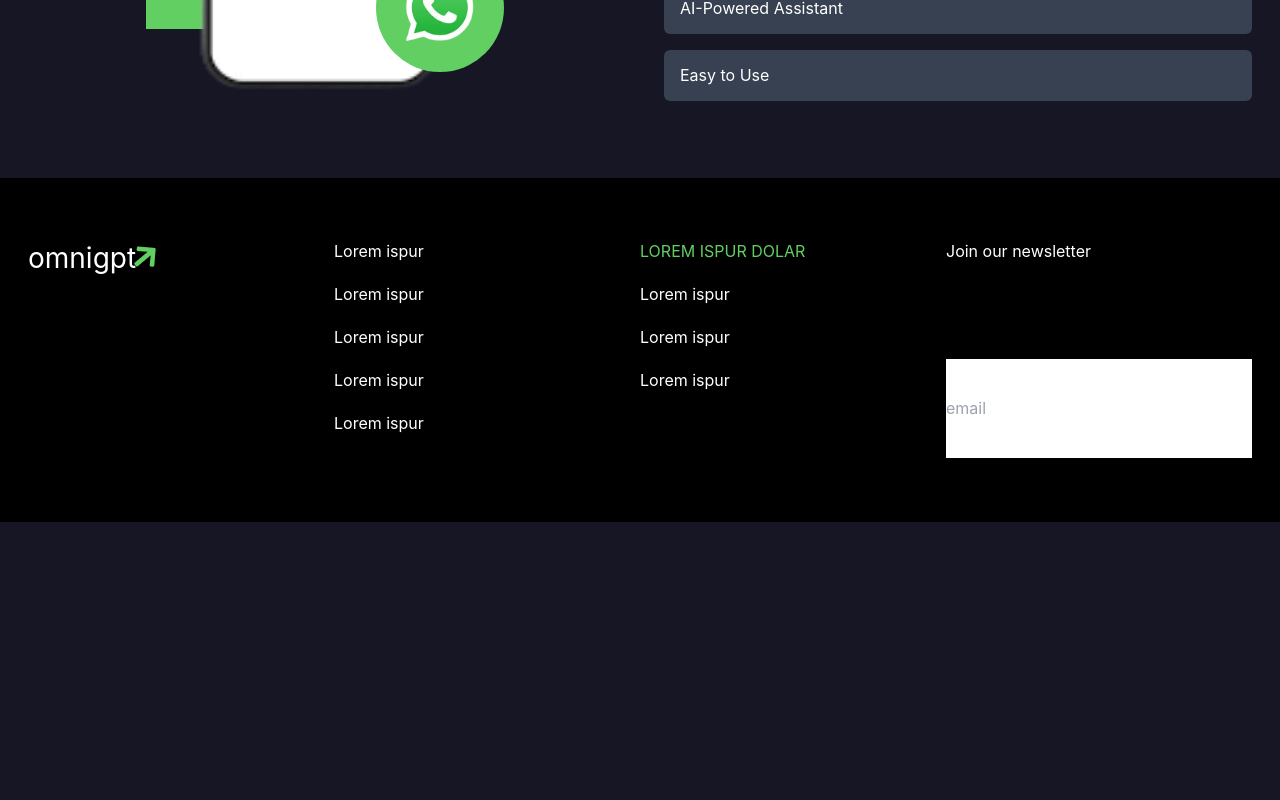
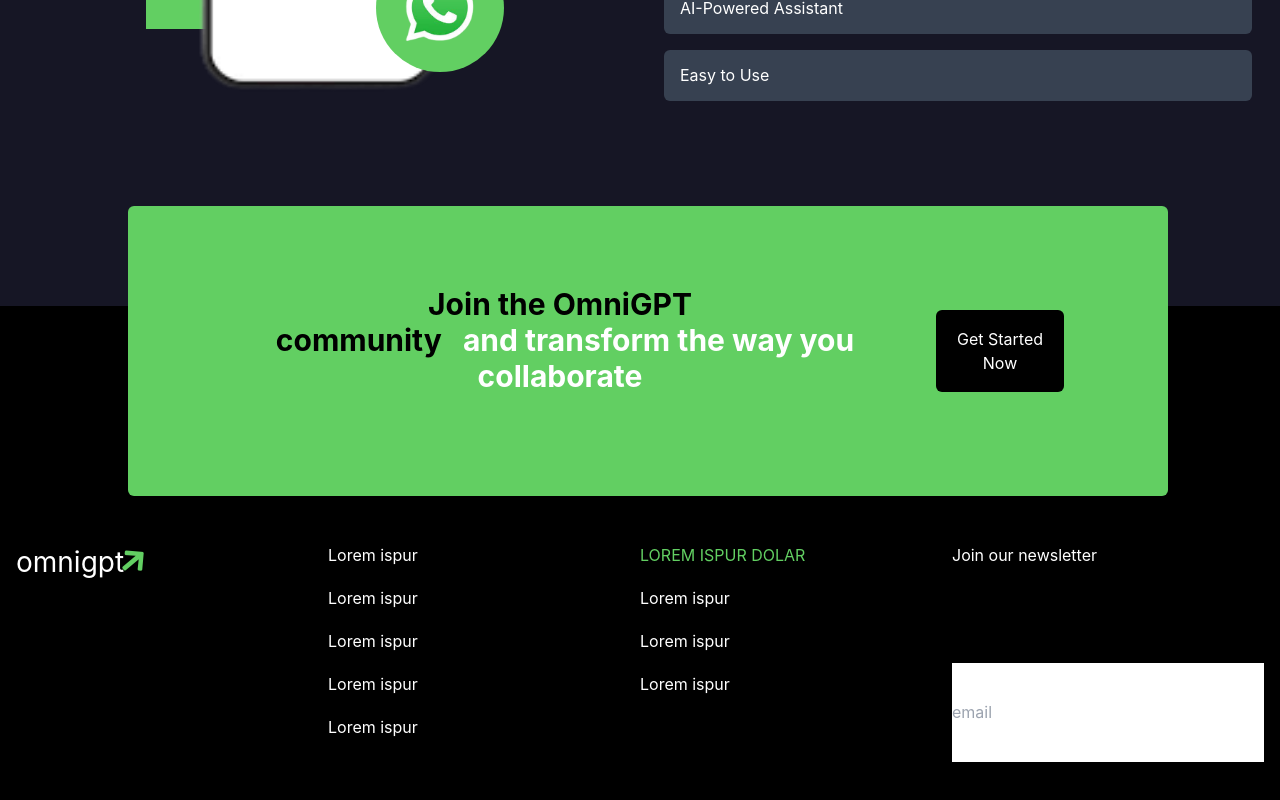
Before and after one commit to Peteru2/figma, a React (Create React App) app: page / in a window 1280 px wide. Shown: the part 1207-2007 px from the top of the page. Before the commit the page ends 1729 px from the top, so only its background shows below. Built offline with nearby package versions, Linux system fonts and the light colour scheme.

Commit message:
footer updated

```diff
--- a/src/Components/Navbar.js
+++ b/src/Components/Navbar.js
@@ -16,12 +16,12 @@
    return (
 
         <nav className="nav">
-            <h2 className="nav-logo">
-              <b style = {name ?{color: "rgb(22, 22, 37)"}: {color: "white"}}>omnigpt</b> <i className="fa fa-arrow-up heart" ></i>
+            <h2 className="nav-logo" style = {name ?{visibility: "hidden"}: {visibility: "visible"}}>
+              <b >omnigpt</b> <i className="fa fa-arrow-up heart" ></i>
             </h2>
 
             <div className="menu-icon" onClick={handleClick}>
-                <i className = {name ? "fa fa-times" : "fa fa-bars"} style = {name ?{color: "black"} : {color: "white"}}></i>
+                <i className = {name ? "fa fa-times" : "fa fa-bars"} ></i>
             </div>
 
             <div className = {name ? "nav-menu active":"nav-menu"}>
--- a/src/Components/navbar.css
+++ b/src/Components/navbar.css
@@ -101,7 +101,7 @@
     }
 
     .nav-menu {
-        background-color: #fff;
+        background-color: rgb(22, 22, 37);
         width: 100%;
         height: auto;
         position: absolute;
@@ -129,7 +129,7 @@
 
     }
     .nav-links {
-        color: rgb(22, 22, 37);
+        color: white;
         /* background-color: red; */
         display: block;
         width: 100%;
--- a/src/routes/footer.css
+++ b/src/routes/footer.css
@@ -14,3 +14,13 @@
 .text-gre{
     color: rgb(98, 207, 98);
 }
+.footer{
+    position: relative
+}
+.footer-child{
+    position: absolute;
+    top: -100px;
+    /* left: 0px; */
+    background-color: rgb(98, 207, 98);
+
+}
--- a/src/routes/footer.js
+++ b/src/routes/footer.js
@@ -1,26 +1,30 @@
 import "./style.css";
 import "./footer.css";
-
-
-
-
-
-
-
 
 
 function Footer (){
     return(
         <>
 
-            <section className= "    w-6/6 box bg-black  gap-3 pb-12 mt-20 md:mt-12 p-3 md:p-8 pt-12">
-                <div className = " container py-12 grid grid-cols-2 md:grid-cols-4" >
-                  <div className ="col-span-4  mb-3 md:col-span-1">
+            <section className= "    w-6/6 box bg-black footer gap-3 pb-12 mt-44   p-3  md:p-8 pt-12">
+                <div className = "footer-child p-10 md:p-20 w-92  md:mx-28 mx-8 rounded grid grid-cols-1  md:text-left text-center md:grid-cols-5">
+                    <div className ="col-span-4">
+                    <h4 className = "text-black text-3xl font-bold">Join the OmniGPT</h4>
+                    <h4 className = "text-white text-3xl font-bold"><span className = "text-black text-3xl font-bold bg-transparent">community</span> and transform the way you collaborate</h4>
+                    </div>
+                    <div>
+                        <button className = "bg-black text-white p-3 m-4 col-span-1 btn">Get Started Now</button>
+                    </div>
+
+                </div>
+
+                <div className = " container py-12 grid grid-cols-2 mt-44 md:grid-cols-4 md:px-0 px-10" >
+                  <div className ="col-span-4  md:my-0 my-20 md:col-span-1">
                     <h2 className="footer-logo">
                     omnigpt<i className="fa fa-arrow-up arrow" ></i>
                     </h2>
                 </div>
-                  <div>
+                  <div className = "col-span-2 md:col-span-1">
                     <h4 className = "pb-4">Lorem ispur</h4>
                     <h4 className = "pb-4">Lorem ispur</h4>
                     <h4 className = "pb-4">Lorem ispur</h4>
@@ -46,4 +50,5 @@
         </>
     );
 }
+
 export default Footer;
```
